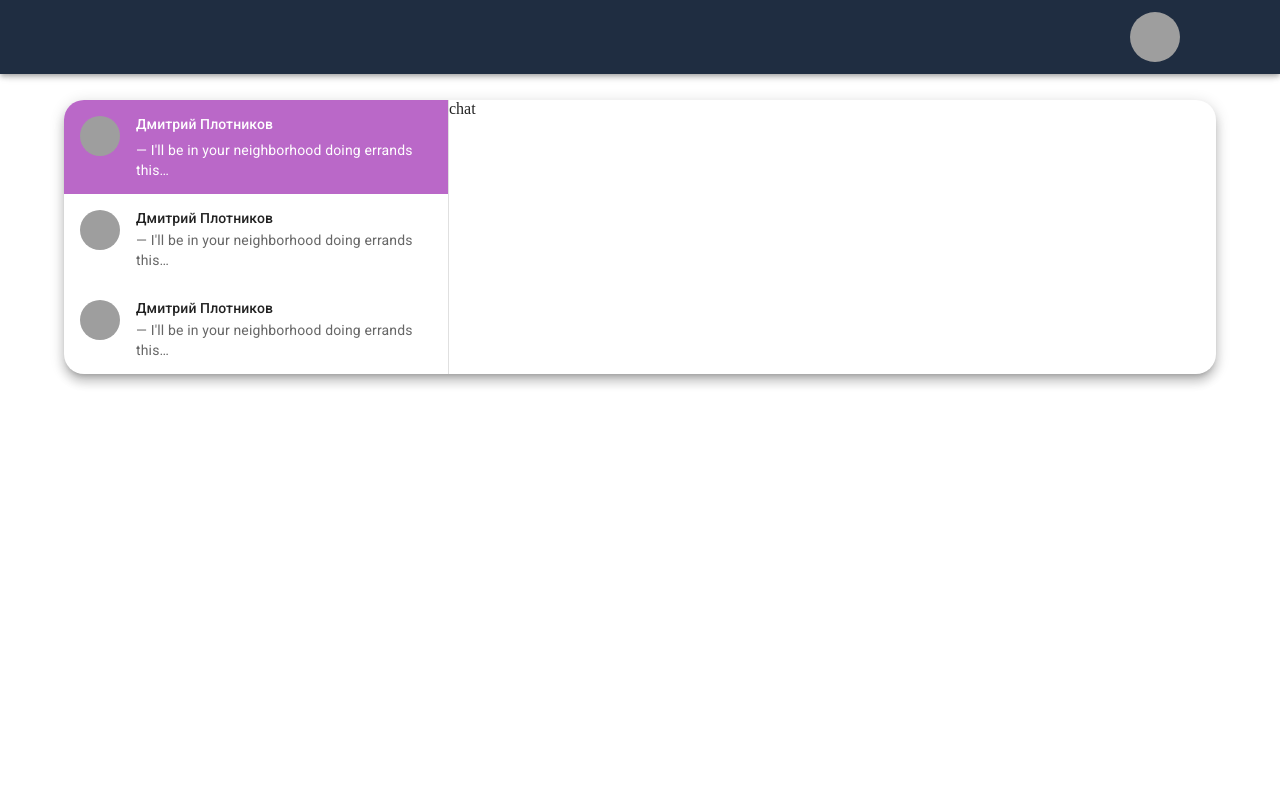
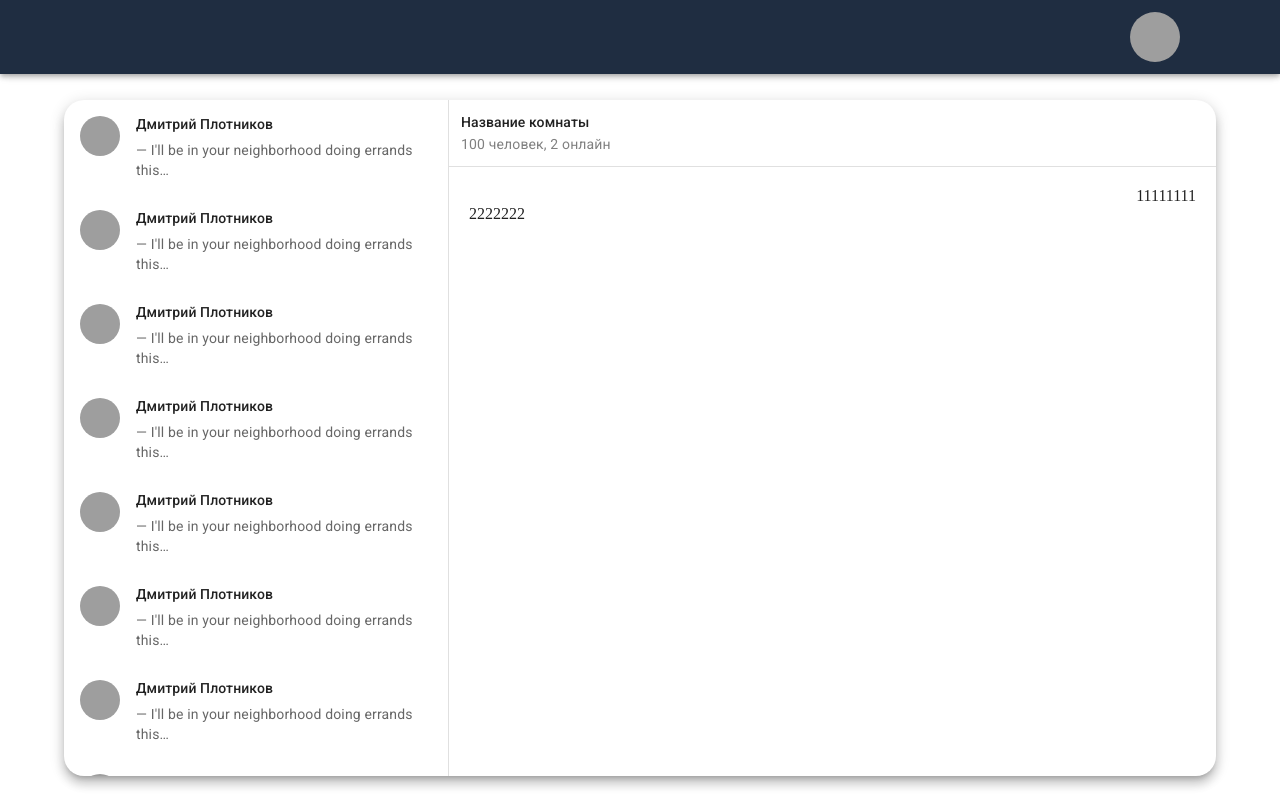
Before and after one commit to Dtroonn/chat-rooms-frontend, a React (Create React App) app: page /room in a window 1280 px wide. Built offline with nearby package versions, Linux system fonts and the light colour scheme; grey boxes are pictures that could not be loaded.

Commit message:
added header in chat

```diff
--- a/package.json
+++ b/package.json
@@ -19,6 +19,7 @@
     "react": "^17.0.2",
     "react-dom": "^17.0.2",
     "react-hook-form": "^7.12.2",
+    "react-perfect-scrollbar": "^1.5.8",
     "react-router-dom": "^5.2.0",
     "react-scripts": "4.0.3",
     "typescript": "^4.3.5",
--- a/src/App.css
+++ b/src/App.css
@@ -12,4 +12,12 @@ html,
     width: 100%;
     min-height: 100%;
     overflow: hidden;
+    display: flex;
+    flex-direction: column;
 }
+
+main {
+    flex: 1 1 auto;
+    display: flex;
+    flex-direction: column;
+}
--- /dev/null
+++ b/src/components/Chat/Messages.tsx
@@ -0,0 +1,16 @@
+import React from "react";
+
+import Grid from "@material-ui/core/Grid";
+
+export const Messages = () => {
+    return (
+        <div style={{ padding: 20 }}>
+            <Grid container sx={{ flexDirection: "column" }}>
+                <Grid item sx={{ alignSelf: "flex-end" }}>
+                    11111111
+                </Grid>
+                <Grid item>2222222</Grid>
+            </Grid>
+        </div>
+    );
+};
--- a/src/components/Chat/UsersList.tsx
+++ b/src/components/Chat/UsersList.tsx
@@ -1,4 +1,6 @@
 import React from "react";
+
+import "react-perfect-scrollbar/dist/css/styles.css";
 
 import List from "@material-ui/core/List";
 import ListItem from "@material-ui/core/ListItem";
@@ -6,59 +8,33 @@ import ListItemText from "@material-ui/core/ListItemText";
 import ListItemAvatar from "@material-ui/core/ListItemAvatar";
 import Avatar from "@material-ui/core/Avatar";
 import Typography from "@material-ui/core/Typography";
-import { Theme } from "@material-ui/core/styles";
+import PerfectScrollbar from "react-perfect-scrollbar";
 
 export const UsersList: React.FC = () => {
     return (
-        <List sx={{ p: 0 }}>
-            <ListItem
-                alignItems="flex-start"
-                button
-                sx={{
-                    backgroundColor: (theme: Theme) => `${theme.palette.primary.main} !important`,
-                    "& p": {
-                        color: "#fff",
-                    },
-                    color: "#fff",
-                }}>
+        <List sx={{ p: 0, height: "calc(100vh - 124px)" }}>
+            <PerfectScrollbar>
+                {Array(200)
+                    .fill(0)
+                    .map((i, index) => (
+                        <ListItem key={index} alignItems="flex-start" button>
                             <ListItemAvatar>
-                    <Avatar alt="Remy Sharp" src="/static/images/avatar/1.jpg" />
+                                <Avatar alt="Дмитрий Плотников" src="/static/images/avatar/1.jpg" />
                             </ListItemAvatar>
                             <ListItemText
                                 primary={
-                        <Typography sx={{ mb: 0.5 }} component="div" variant="subtitle2">
+                                    <Typography
+                                        sx={{ mb: 0.5 }}
+                                        component="div"
+                                        variant="subtitle2">
                                         Дмитрий Плотников
                                     </Typography>
                                 }
                                 secondary={" — I'll be in your neighborhood doing errands this…"}
                             />
                         </ListItem>
-            <ListItem alignItems="flex-start" button>
-                <ListItemAvatar>
-                    <Avatar alt="Remy Sharp" src="/static/images/avatar/1.jpg" />
-                </ListItemAvatar>
-                <ListItemText
-                    primary={
-                        <Typography component="div" variant="subtitle2">
-                            Дмитрий Плотников
-                        </Typography>
-                    }
-                    secondary={" — I'll be in your neighborhood doing errands this…"}
-                />
-            </ListItem>
-            <ListItem alignItems="flex-start" button>
-                <ListItemAvatar>
-                    <Avatar alt="Remy Sharp" src="/static/images/avatar/1.jpg" />
-                </ListItemAvatar>
-                <ListItemText
-                    primary={
-                        <Typography component="div" variant="subtitle2">
-                            Дмитрий Плотников
-                        </Typography>
-                    }
-                    secondary={" — I'll be in your neighborhood doing errands this…"}
-                />
-            </ListItem>
+                    ))}
+            </PerfectScrollbar>
         </List>
     );
 };
--- a/src/components/Chat/index.tsx
+++ b/src/components/Chat/index.tsx
@@ -4,19 +4,39 @@ import Paper from "@material-ui/core/Paper";
 import Grid from "@material-ui/core/Grid";
 import { UsersList } from "./UsersList";
 import Divider from "@material-ui/core/Divider";
+import { Messages } from "./Messages";
+import Typography from "@material-ui/core/Typography";
+import { styled } from "@material-ui/core/styles";
 
 export const Chat: React.FC = () => {
     return (
-        <Paper elevation={8} sx={{ overflow: "hidden" }}>
-            <Grid container>
+        <Paper
+            elevation={8}
+            sx={{
+                overflow: "hidden",
+                mb: 3,
+                height: "calc(100vh - 124px)",
+            }}>
+            <Grid container sx={{ height: "100%" }}>
                 <Grid item container xs={4}>
                     <UsersList />
                 </Grid>
                 <Divider orientation="vertical" flexItem />
                 <Grid item flexGrow={1}>
-                    <div>chat</div>
+                    <StyledChatHeader>
+                        <Typography variant="subtitle2">Название комнаты</Typography>
+                        <Typography color="gray" variant="body2">
+                            100 человек, 2 онлайн
+                        </Typography>
+                    </StyledChatHeader>
+                    <Divider />
+                    <Messages />
                 </Grid>
             </Grid>
         </Paper>
     );
 };
+
+const StyledChatHeader = styled("div")(({ theme }) => ({
+    padding: theme.spacing(1.5),
+}));
--- a/src/pages/RoomPage.tsx
+++ b/src/pages/RoomPage.tsx
@@ -4,7 +4,7 @@ import Container from "@material-ui/core/Container";
 
 export const RoomPage: React.FC = () => {
     return (
-        <Container>
+        <Container sx={{ flexGrow: 1, display: "flex", flexDirection: "column" }}>
             <Chat />
         </Container>
     );
```
Also changed, not shown: 1 other file (tests, documents, lock files or other folders). Lines whose indentation alone changed are shown as unchanged.
